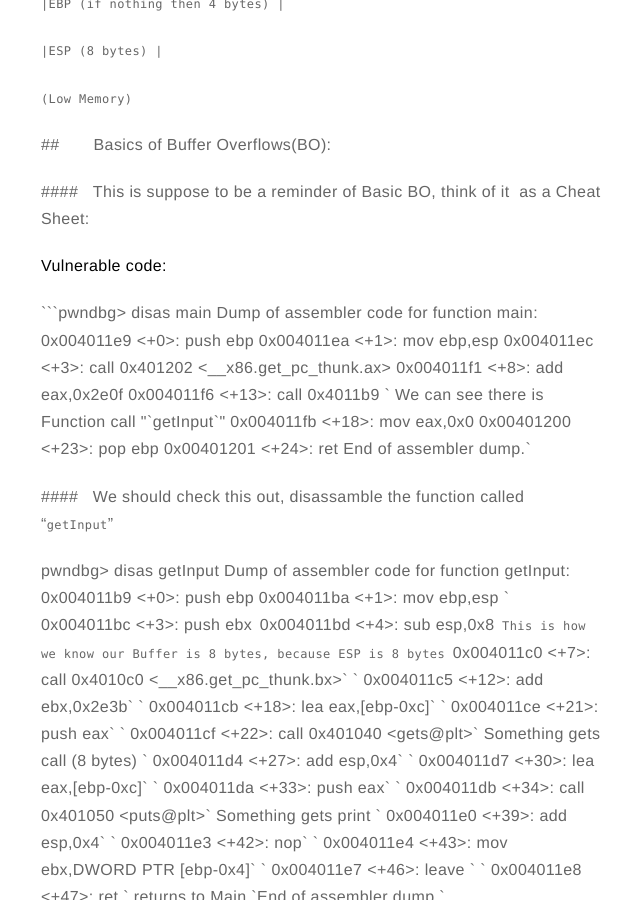
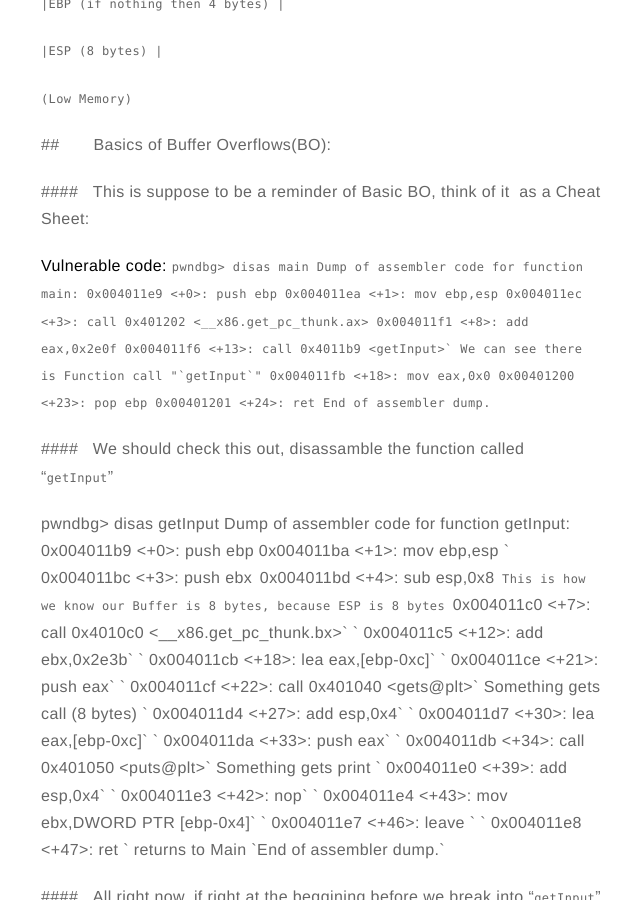
Before and after one commit to MaskedFox/maskedfox.github.io, a Jekyll site: the page built from _posts/2019-01-23-Quick-Guide-BO.md, in a window 1280 px wide and 900 px high, scrolled down 603 px. Shown: the whole window, without its empty margins (319-959 px from the left). Built offline with Jekyll 4.4.1, drawn with Linux system fonts in a browser that asks for light colours; comment, search, counter and statistics services are not loaded.

````diff
--- a/_posts/2019-01-23-Quick-Guide-BO.md
+++ b/_posts/2019-01-23-Quick-Guide-BO.md
@@ -40,8 +40,7 @@ description: Basics of BUffer Overflow for x86, more like a cheatsheet =p
 ####   This is suppose to be a reminder of Basic BO, think of it  as a Cheat Sheet:
 
 **Vulnerable code:**
-
-  ```pwndbg> disas main
+```pwndbg> disas main
   Dump of assembler code for function main:
   0x004011e9 <+0>: push ebp
   0x004011ea <+1>: mov ebp,esp
@@ -51,7 +50,8 @@ description: Basics of BUffer Overflow for x86, more like a cheatsheet =p
   0x004011fb <+18>: mov eax,0x0
   0x00401200 <+23>: pop ebp
   0x00401201 <+24>: ret
-  End of assembler dump.`
+  End of assembler dump.
+```
 
 ####   We should check this out, disassamble the function called "`getInput`"
 
````
